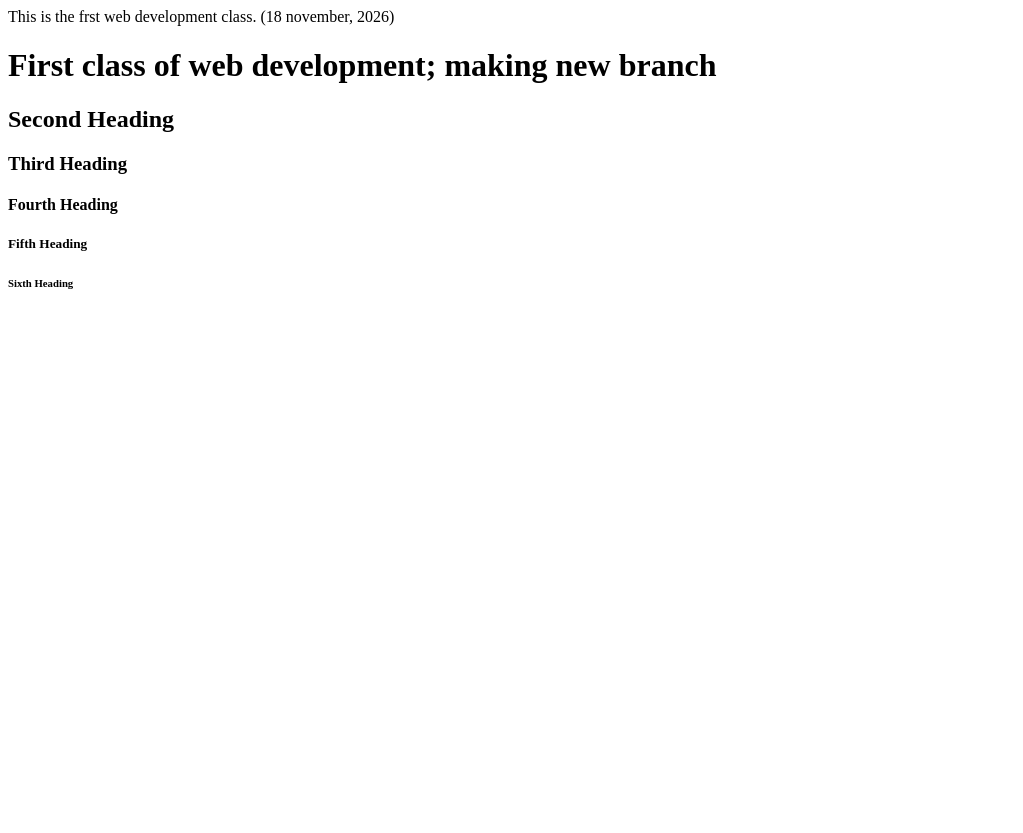
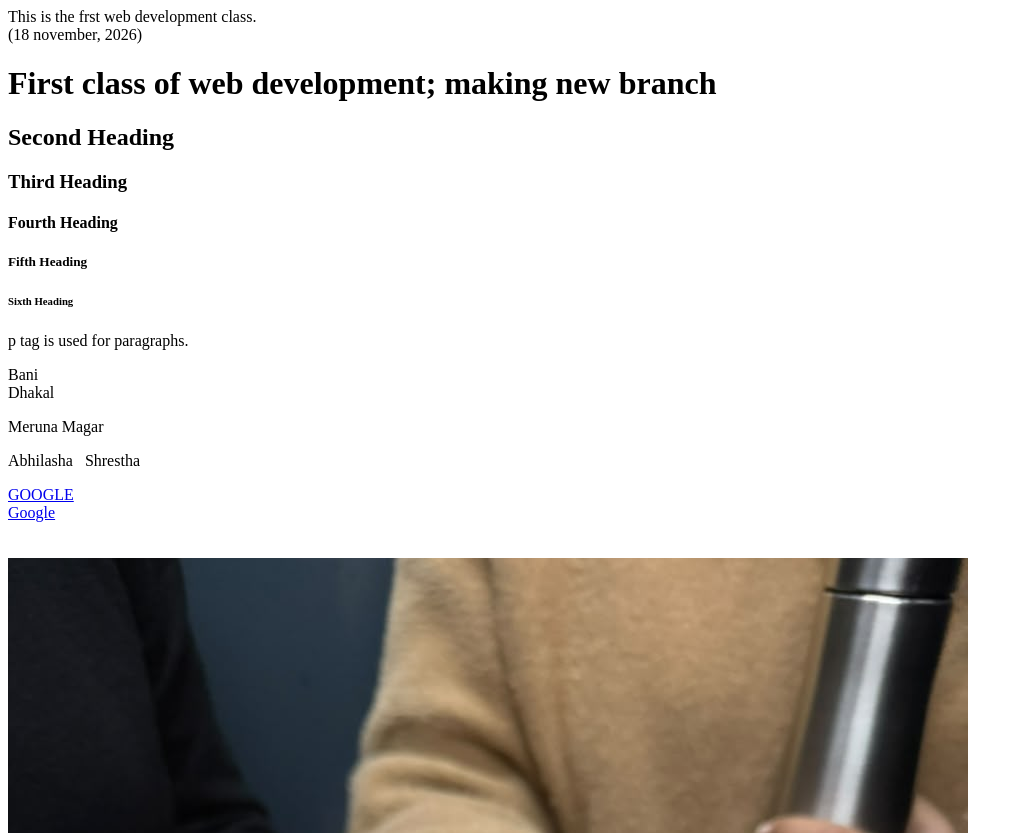
Before and after one commit to sshrestha9957-wq/web-dev, a plain HTML site: page index.html in a window 1280 px wide. Shown: the top 833 px of the page, without its empty margins (0-1023 px from the left). Before the commit the page ends 800 px from the top, so only its background shows below. Drawn offline with Linux system fonts and the light colour scheme.

Commit message:
tags, and attributes

```diff
--- a/index.html
+++ b/index.html
@@ -6,7 +6,7 @@
     <title>First Web Development Class</title>
 </head>
 <body>
-    This is the frst web development class. (18 november, 2026)
+    This is the frst web development class. <br> (18 november, 2026)
 
     <h1> First class of web development; making new branch</h1>
     <h2> Second Heading </h2>
@@ -14,5 +14,12 @@
     <h4> Fourth Heading</h4>
     <h5> Fifth Heading </h5>
     <h6> Sixth Heading </h6>
+    <p> p tag is used for paragraphs. </p>
+    <p> Bani <br> Dhakal</p>
+    <p> Meruna        Magar</p>
+    <p> Abhilasha &nbsp; Shrestha</p>
+    <a href="https://www.google.com"> GOOGLE </a> <br>
+    <a href="https://www.google.com" target="_blank"> Google </a> <br> <br> <br>
+    <img src="./images/lollipop.jpeg" alt="tea and lollipop yumm. ">
 </body>
 </html>
```
Also changed, not shown: images/catan.jpeg (added), images/lollipop.jpeg (added).
